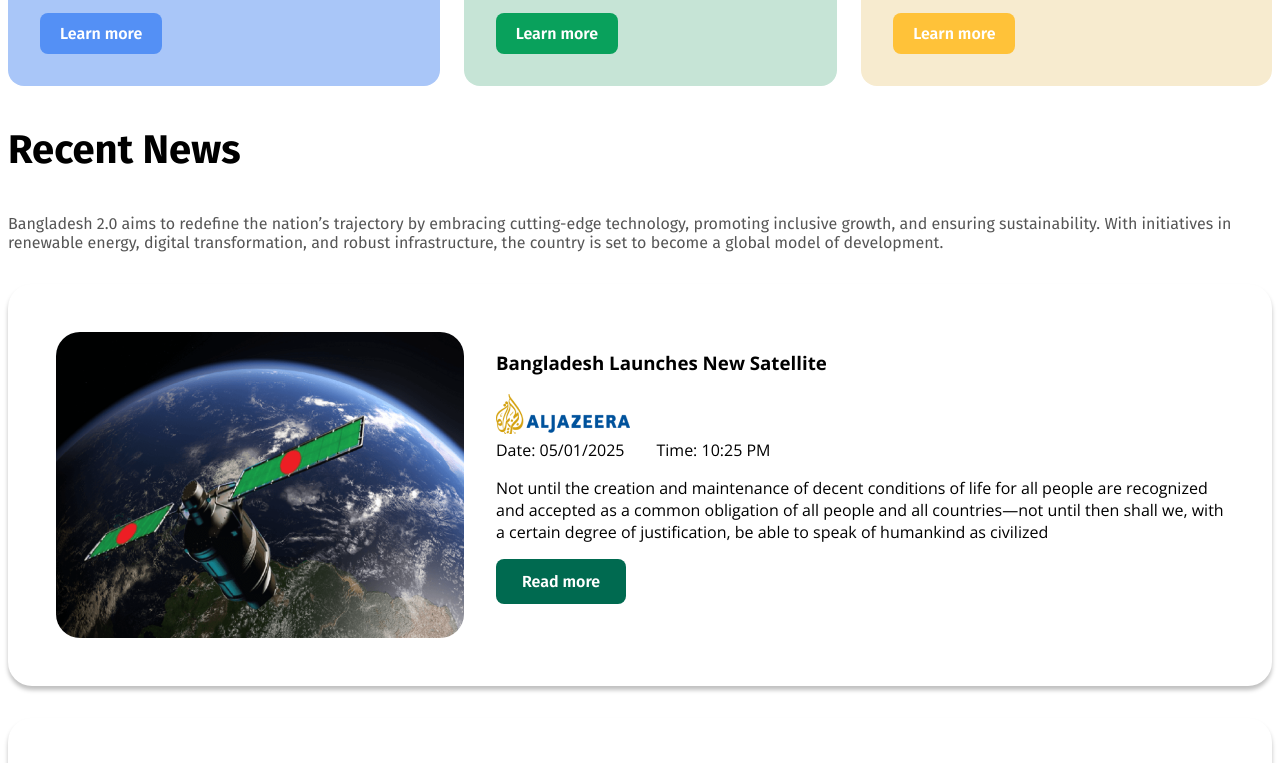
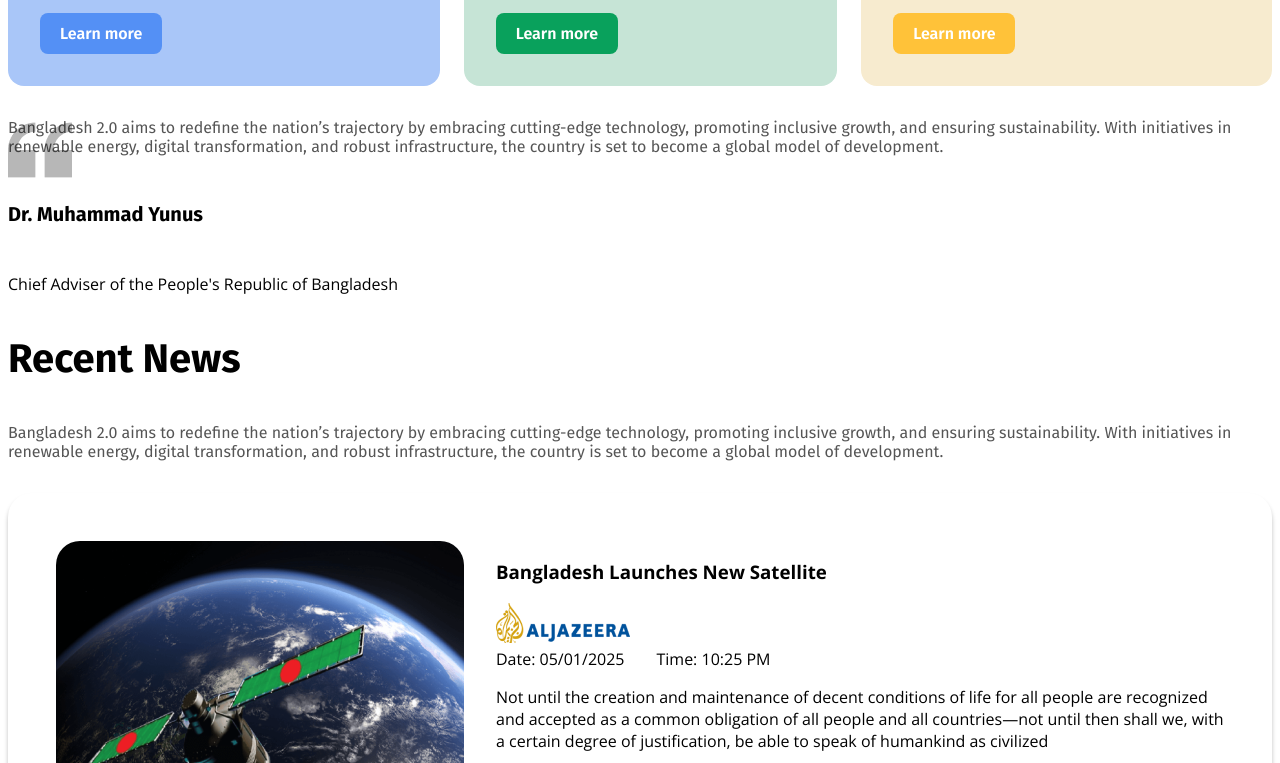
Before and after one commit to imyeasin19/Assignment-1, a plain HTML site: page index.html in a window 1280 px wide. Shown: the part 1132-1895 px from the top of the page. Drawn offline with nearby package versions, Linux system fonts and the light colour scheme.

Commit message:
Added Bonus part

```diff
--- a/index.html
+++ b/index.html
@@ -83,6 +83,19 @@
                 </div>
             </div>
         </section>
+        <!-- Paragraph -->
+        <section class="bgimg para">
+            <div class="paragraph">
+            <div><p class="section-description">Bangladesh 2.0 aims to redefine the nation’s trajectory by embracing
+                cutting-edge technology, promoting inclusive growth, and ensuring sustainability. With initiatives in
+                <br>renewable energy, digital transformation, and robust infrastructure, the country is set to become a
+                global model of development.</p>
+            </div>
+            <div>
+                <h6 class="ft">Dr. Muhammad Yunus</h6>
+                <p>Chief Adviser of the People's Republic of Bangladesh</p>
+            </div>
+            </div>
         <!-- Recent News Section -->
         <section class="Newses">
             <h3 class="section-title">Recent News</h3>
--- a/styles/task.css
+++ b/styles/task.css
@@ -265,6 +265,29 @@ main{
     border-radius: 8px;
 
 }
+/* Paragraph */
+.para{
+    margin-top: 32px;
+
+}
+.paragrapg{
+    margin-top: 32px;
+    gap: 32px;
+    box-shadow: 0px 4px 4px 0px rgba(0, 0, 0, 0.25);
+    border-radius: 24px;
+    padding: 48px;
+}
+.bgimg{
+    background-image: url(../assets/quote-bg.png);
+    background-repeat: no-repeat;
+    background-position: top left, right bottom;
+}
+.ft{
+    font-size: 20px;
+    font-weight: bold;
+    font-family: "Fira Sans", serif;
+    font-style: normal;
+}
 /* News section */
 .date-time {
     display: flex;
```
